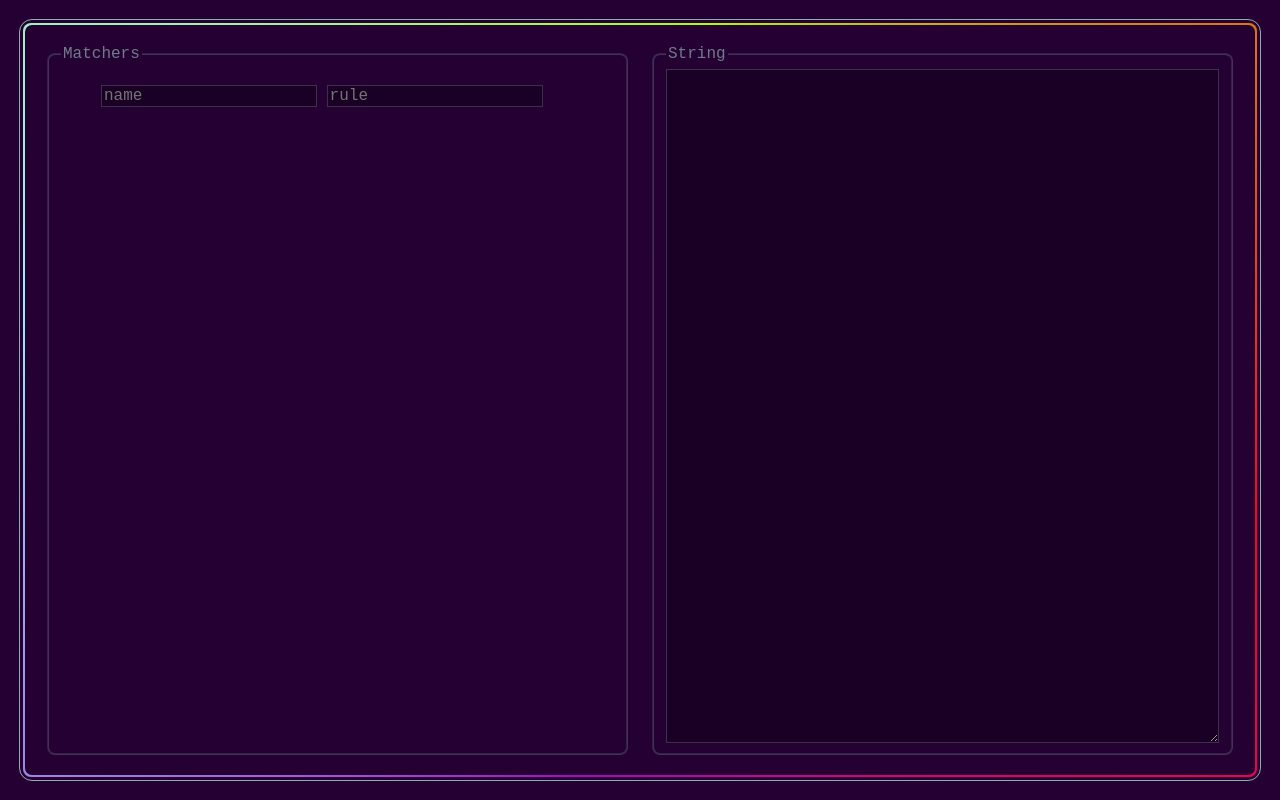
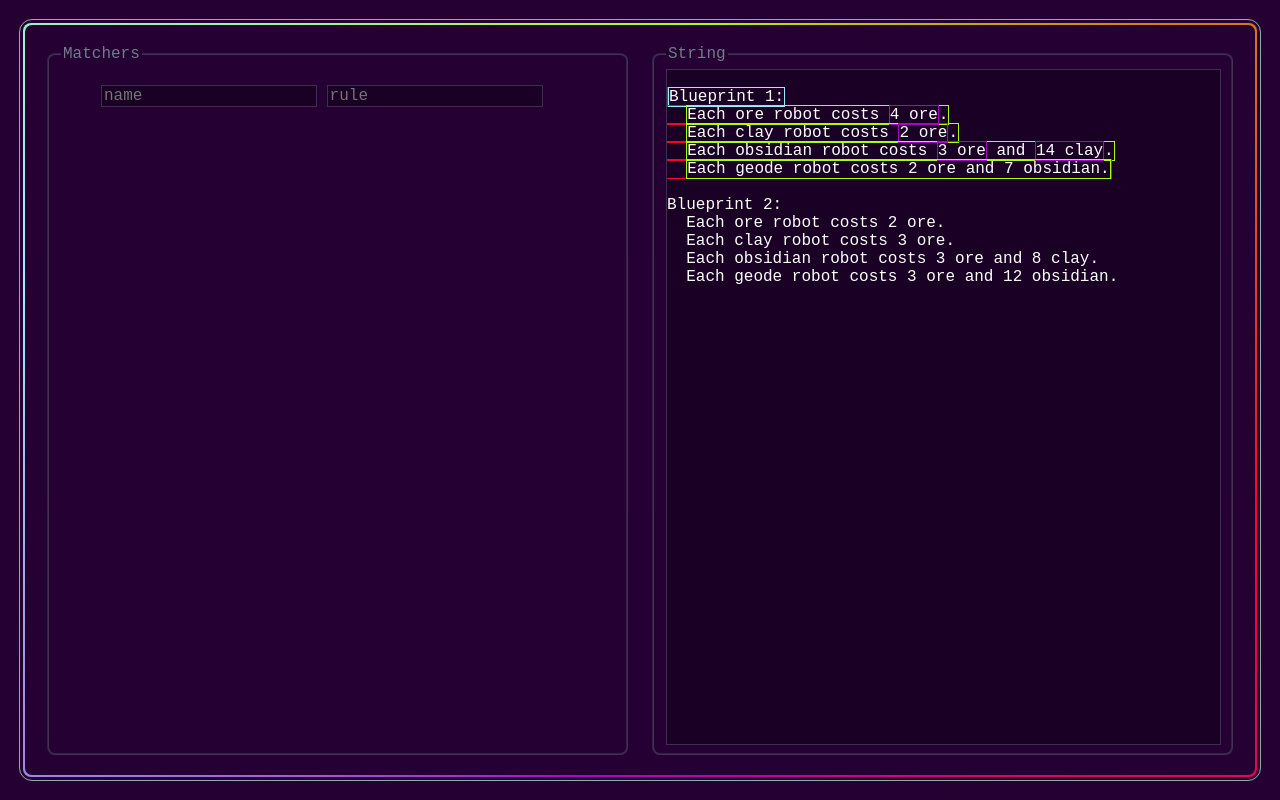
Before and after one commit to asolove/happy-parserous, a plain HTML site: page index.html in a window 1280 px wide. Drawn offline with Linux system fonts and the light colour scheme.

Commit message:
Mock text matches.

```diff
--- a/index.html
+++ b/index.html
@@ -61,7 +61,7 @@ html {
 }
 
 
-textarea, input {
+div[contenteditable], input {
     background: transparent;
     border: 1px solid hsla(158, 76%, 86%, 0.2);
     outline-color: hsla(159, 98%, 63%, 0.7);
@@ -72,7 +72,7 @@ textarea, input {
     background: rgba(0,0,0,0.3);
 }
 
-textarea {
+div[contenteditable] {
     width: 100%;
     height: 100%;
 }
@@ -89,6 +89,12 @@ textarea {
     --angle: 370deg;
   }
 }
+
+.match { border:1px solid yellow; }
+.match-1 { border-color: hsl(350, 100%, 50%); }
+.match-2 { border-color: hsl(290, 90%, 40%); }
+.match-3 { border-color:  hsl(190, 100%, 80%); }
+.match-4 { border-color: hsl(80, 100%, 50%) }
 </style>
 
 </head>
@@ -106,7 +112,19 @@ textarea {
 
     <fieldset>
         <legend>String</legend>
-        <textarea></textarea>
+        <div contenteditable="plaintext-only">
+<span class="match match-1"><span class="match match-3">Blueprint 1:</span>
+  <span class="match match-4">Each ore robot costs <span class="match match-2">4 ore</span>.</span>
+  <span class="match match-4">Each clay robot costs <span class="match match-2">2 ore</span>.</span>
+  <span class="match match-4">Each obsidian robot costs <span class="match match-2">3 ore</span> and <span class="match match-2">14 clay</span>.</span>
+  <span class="match match-4">Each geode robot costs 2 ore and 7 obsidian.</span>
+</span>
+Blueprint 2:
+  Each ore robot costs 2 ore.
+  Each clay robot costs 3 ore.
+  Each obsidian robot costs 3 ore and 8 clay.
+  Each geode robot costs 3 ore and 12 obsidian.
+        </div>
     </fieldset>
 </div>
 
```
